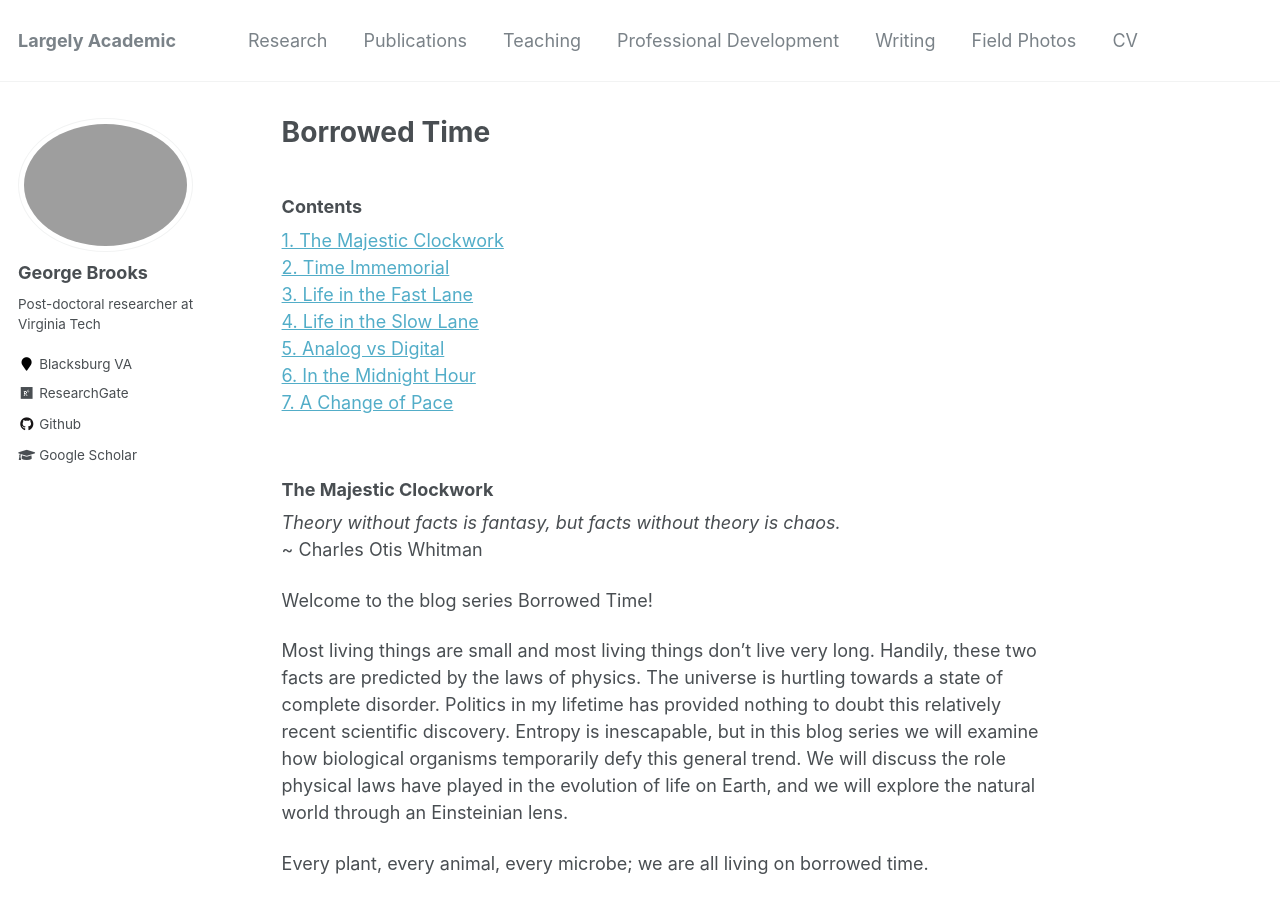
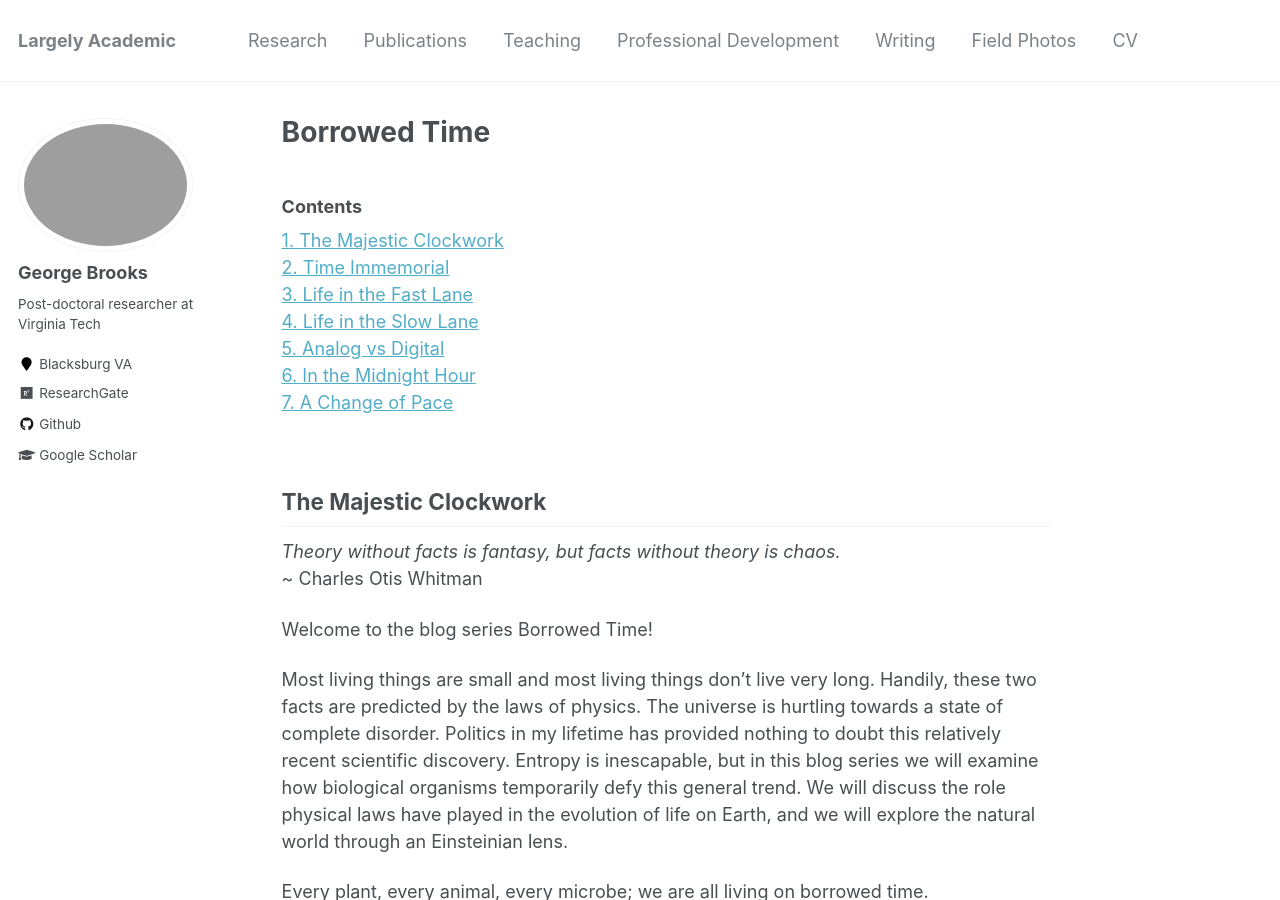
Before and after one commit to geobro1992/geobro1992.github.io, a Jekyll site: the page built from _cats/borrowed-time.md, in a window 1280 px wide and 900 px high. Built offline with Jekyll 4.4.1, drawn with Linux system fonts in a browser that asks for light colours.

```diff
--- a/_cats/borrowed-time.md
+++ b/_cats/borrowed-time.md
@@ -19,7 +19,7 @@ order_number: 10
 <br />
 <br />
 
-### The Majestic Clockwork
+## The Majestic Clockwork
 _Theory without facts is fantasy, but facts without theory is chaos._\
 ~ Charles Otis Whitman
 
```
